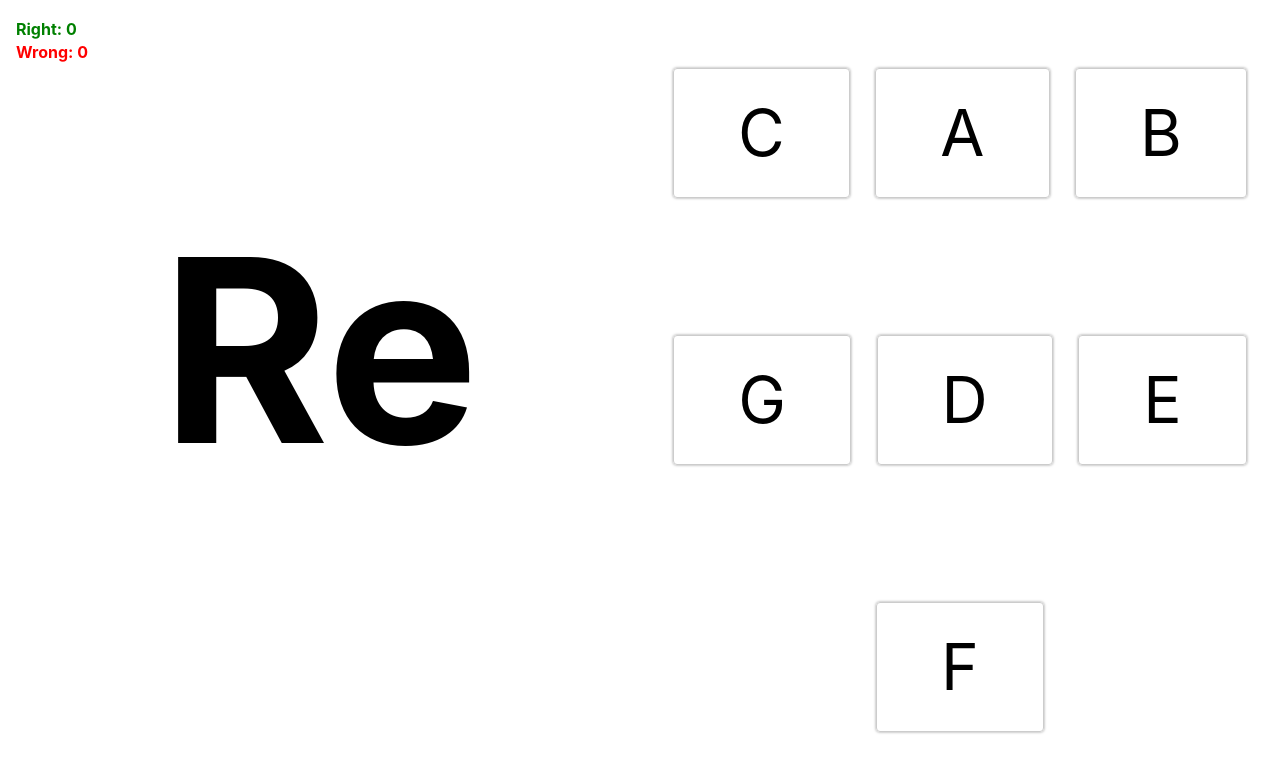
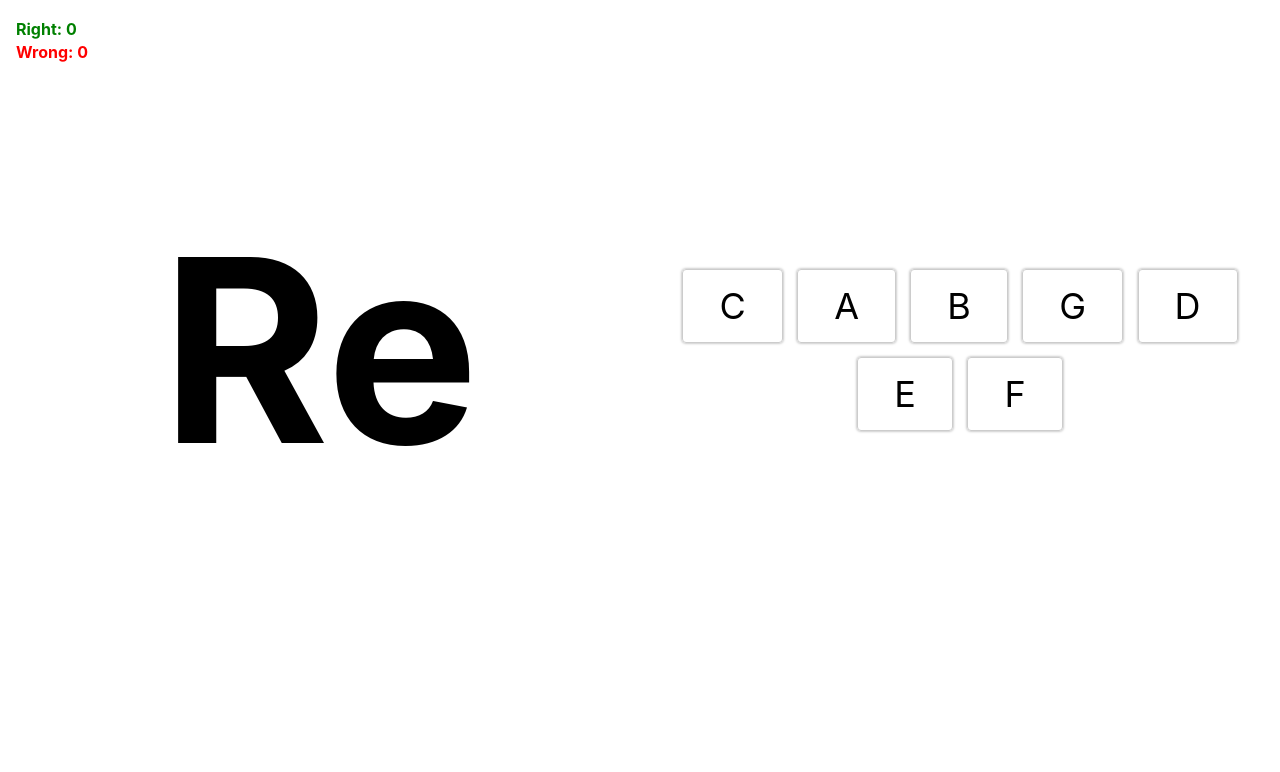
Before and after one commit to Experiment8/notes-matcher, a React (Create React App) app: page / in a window 1280 px wide. Shown: the top 772 px of the page. Built offline with nearby package versions, Linux system fonts and the light colour scheme.

Commit message:
Adjusted styling

```diff
--- a/src/styles.module.css
+++ b/src/styles.module.css
@@ -6,11 +6,10 @@
 .selection {
     display: flex;
     position: absolute;
-    top: 0; bottom: 200px;
+    top: 100px; bottom: 200px;
     width: 50vw;
 }
 .note {
-  top: 100px;
   left: 0; right: 50vw;
   align-content: center;
   justify-content: center;
@@ -23,11 +22,12 @@
   align-self: center;
 }
 .selection {
-  bottom: 0;
+  bottom: 200px;
   left: 50vw; right: 0;
-  margin: 0;
+  margin: -.7em 0;
   padding: 0;
   white-space: normal;
+  align-content: center;
   align-items: center;
   justify-content: center;
   list-style: none;
@@ -35,7 +35,7 @@
 }
 .selection > .item {
   display: flex;
-  font-size: 5vw;
+  font-size: 36px;
   line-height: 1em;
   padding: .5em 1em;
   margin: .2em;
```
